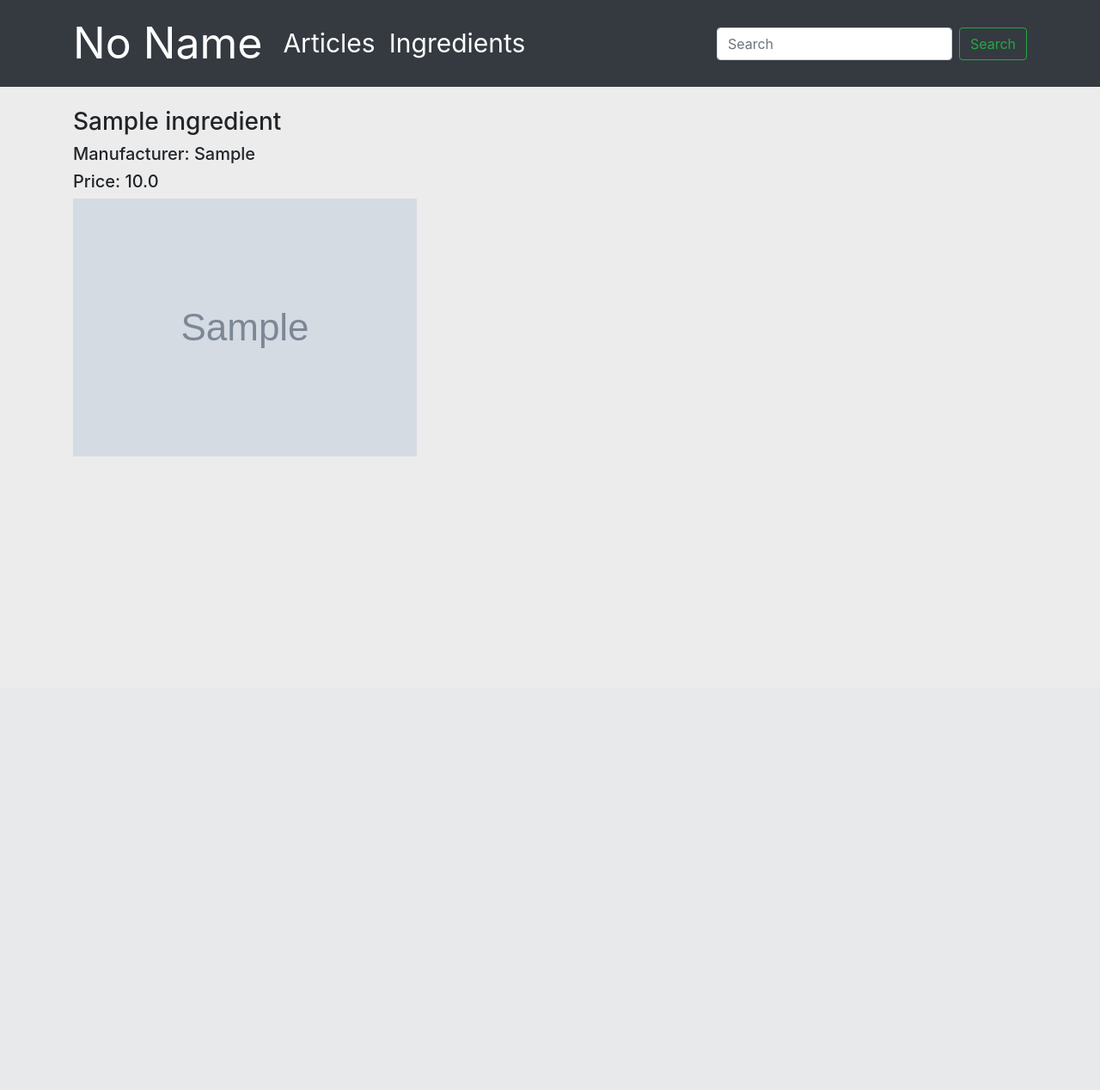
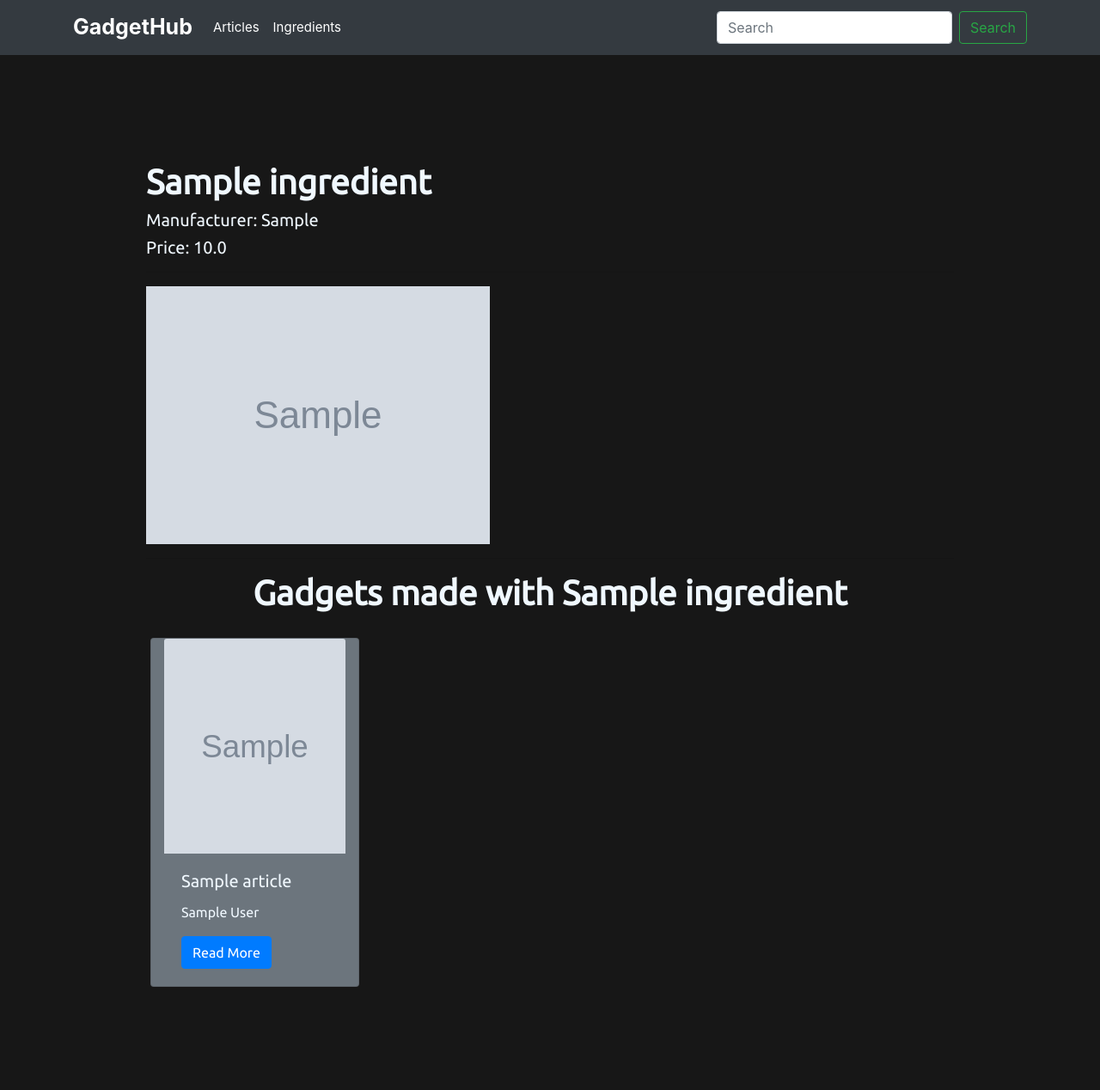
Before and after one commit to theSLWayne/digieduhack, a Django app: page /backend/ingredient/1 in a window 1280 px wide. Shown: the whole page at 86% size. Before the commit the page ends 531 px from the top, so only its background shows below. Run offline with Django 3.2, Linux system fonts and the light colour scheme; tables that the repository leaves empty hold one stand-in row (values such as "Sample post"); grey boxes marked "Sample" are stand-in pictures; some libraries are stand-ins or nearby versions.

Commit message:
Finalized Ingredient details

```diff
--- a/backend/static/css/styles.css
+++ b/backend/static/css/styles.css
@@ -1,3 +1,13 @@
 body {
-    background-color: #ececec;
+    background-color: #171717;
+    color: aliceblue
 }
+ .blockcontent{
+    background-color: #171717;
+    padding: 100px;
+    font-family: 'Ubuntu', sans-serif;
+ }
+
+ .description{
+     word-wrap: break-word;
+ }
--- a/backend/templates/backend/article_list.html
+++ b/backend/templates/backend/article_list.html
@@ -1,9 +1,11 @@
 {% extends "layout.html" %}
 
 {% block content %}
+<h3 style="color: aliceblue"><center><strong>Explore Articles</strong></center></h3>
+<hr>
 <div class="row">
     {% for article in article_list %}
-        <div class="card col-3" style="width: 18rem; margin: 20px;">
+        <div class="card col-3 bg-secondary" style="width: 18rem; margin: 20px; background-color: #343a40; color: aliceblue">
             <img src="{{ article.photo.url }}" class="card-img-top" width=250 height=250 alt="...">
             <div class="card-body">
               <h5 class="card-title">{{ article.title }}</h5>
--- a/backend/templates/backend/ingredient_detail.html
+++ b/backend/templates/backend/ingredient_detail.html
@@ -2,9 +2,24 @@
 
 {% block content %}
     <div>
-        <h3>{{ ingredient.name }}</h3>
+        <h1><strong>{{ ingredient.name }}</strong></h1>
         <h5>Manufacturer: {{ ingredient.manufacturer }} </h5>
         <h5>Price: {{ ingredient.price }}</h5>
+        <hr>
         <img src="{{ ingredient.photo.url }}">
+        <hr>
+        <h1><strong><center>Gadgets made with {{ ingredient.name }}</center></strong></h1>
+        <div class="row">
+        {% for article in ingredient.article_set.all %}
+            <div class="card col-3 bg-secondary" style="width: 18rem; margin: 20px; background-color: #343a40; color: aliceblue">
+                <img src="{{ article.photo.url }}" class="card-img-top" width=250 height=250 alt="...">
+                <div class="card-body">
+                <h5 class="card-title">{{ article.title }}</h5>
+                <p class="card-text">{{ article.user.name }}</p>
+                <a href="{{ article.get_absolute_url }}" class="btn btn-primary">Read More</a>
+                </div>
+            </div>
+        {% endfor %}
+        </div>
     </div>
 {% endblock content %}
--- a/backend/templates/backend/ingredient_list.html
+++ b/backend/templates/backend/ingredient_list.html
@@ -1,13 +1,15 @@
 {% extends "layout.html" %}
 
 {% block content %}
+<h1 style="color: aliceblue"><center><strong>Explore Ingredients</strong></center></h1>
+<hr>
 <div class="card-deck row">
     {% for ingredient in ingredient_list %}
-        <div class="card col-3">
+        <div class="card col-3 bg-light">
             <img class="card-img-top" height="200" width="200" src="{{ ingredient.photo.url }}" alt="...">
             <div class="card-body">
                 <a href="{{ ingredient.get_absolute_url }}"><h5 class="card-title">{{ ingredient.name }}</h5></a>
-                <p class="card-text">{{ ingredient.manufacturer }}</p>
+                <p class="card-text" style="color: black">{{ ingredient.manufacturer }}</p>
               </div>
               <div class="card-footer">
                 <small class="text-muted">{{ ingredient.price }}</small>
--- a/backend/templates/layout.html
+++ b/backend/templates/layout.html
@@ -8,12 +8,13 @@
     <link rel="stylesheet" href="https://stackpath.bootstrapcdn.com/bootstrap/4.3.1/css/bootstrap.min.css" integrity="sha384-ggOyR0iXCbMQv3Xipma34MD+dH/1fQ784/j6cY/iJTQUOhcWr7x9JvoRxT2MZw1T" crossorigin="anonymous">
     {% load static %}
     <link rel="stylesheet" href="{% static 'css/styles.css' %}">
+    <link href="https://fonts.googleapis.com/css?family=Ubuntu&display=swap" rel="stylesheet">
     {% block title %}<title>Document</title>{% endblock %}
 </head>
 <body>
     <nav class="navbar navbar-expand-lg navbar-dark bg-dark">
       <div class="container">
-        <a class="navbar-brand" href="{% url 'index' %}" style="font-size: 50px">No Name</a>
+        <a class="navbar-brand" href="{% url 'index' %}" style="font-size: 25px"><strong>GadgetHub</strong></a>
         <button class="navbar-toggler" type="button" data-toggle="collapse" data-target="#navbarSupportedContent" aria-controls="navbarSupportedContent" aria-expanded="false" aria-label="Toggle navigation">
           <span class="navbar-toggler-icon"></span>
         </button>
@@ -21,10 +22,10 @@
         <div class="collapse navbar-collapse" id="navbarSupportedContent">
           <ul class="navbar-nav mr-auto">
             <li class="nav-item active">
-              <a class="nav-link" href="{% url 'articles' %}" style="font-size: 30px;">Articles <span class="sr-only">(current)</span></a>
+              <a class="nav-link" href="{% url 'articles' %}" style="font-size: 15px;">Articles <span class="sr-only">(current)</span></a>
             </li>
             <li class="nav-item active">
-                <a class="nav-link" href="{% url 'ingredients' %}" style="font-size: 30px;">Ingredients <span class="sr-only">(current)</span></a>
+                <a class="nav-link" href="{% url 'ingredients' %}" style="font-size: 15px;">Ingredients <span class="sr-only">(current)</span></a>
             </li>
           </ul>
           <form class="form-inline my-2 my-lg-0">
@@ -35,7 +36,7 @@
       </div>
     </nav>
        <br />
-        <div class="container">{% block content %}{% endblock %}</div>
+        <div class="container blockcontent">{% block content %}{% endblock %}</div>
 
     <script src="https://code.jquery.com/jquery-3.3.1.slim.min.js" integrity="sha384-q8i/X+965DzO0rT7abK41JStQIAqVgRVzpbzo5smXKp4YfRvH+8abtTE1Pi6jizo" crossorigin="anonymous"></script>
     <script src="https://cdnjs.cloudflare.com/ajax/libs/popper.js/1.14.7/umd/popper.min.js" integrity="sha384-UO2eT0CpHqdSJQ6hJty5KVphtPhzWj9WO1clHTMGa3JDZwrnQq4sF86dIHNDz0W1" crossorigin="anonymous"></script>
```
Also changed, not shown: backend/templates/backend/article_detail.html (+8 -5 lines), media/gallery/jetbot1.jpeg (added), media/gallery/knight.jpg (added), media/gallery/knightr.jpg (added).
